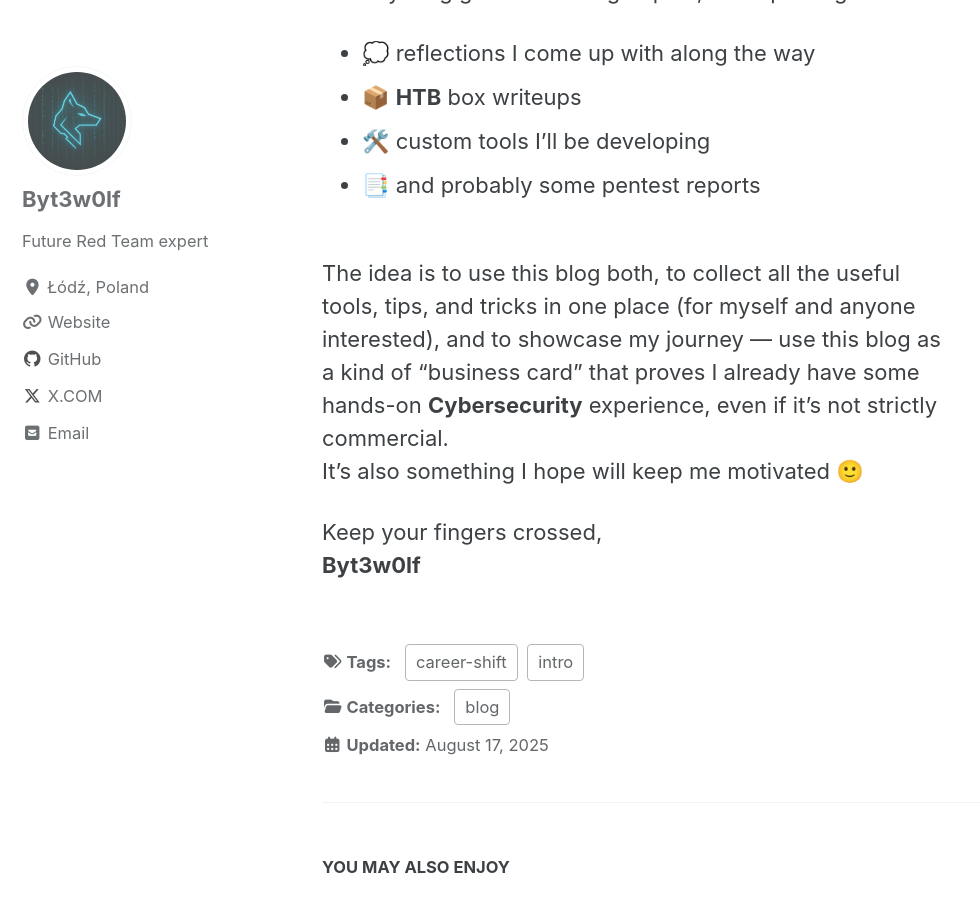
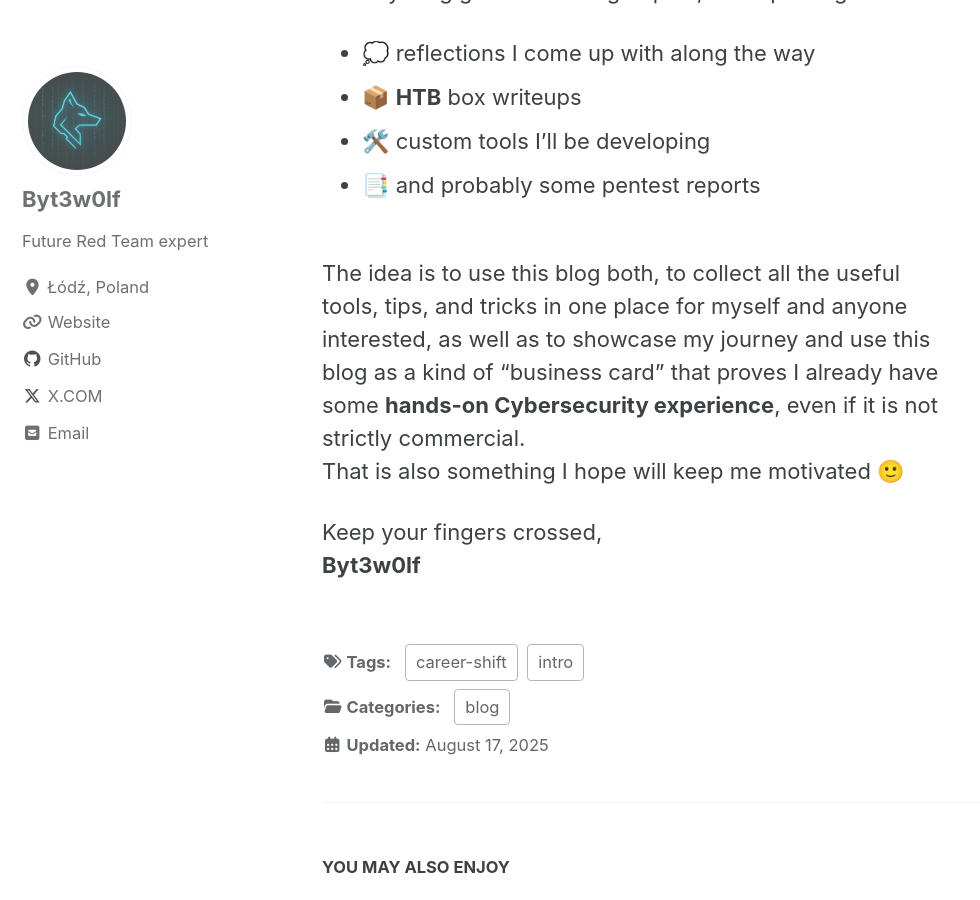
Before and after one commit to Byt3w0lf/byt3w0lf.github.io, a Jekyll site: the page built from _posts/2025-08-17-welcome.md, in a window 1280 px wide and 900 px high, scrolled down 1293 px. Shown: the whole window, without its empty margins (0-980 px from the left). Built offline with Jekyll 4.4.1, drawn with Linux system fonts in a browser that asks for light colours; cached includes are drawn as plain includes.

Commit message:
Another first post adjustment

```diff
--- a/_posts/2025-08-17-welcome.md
+++ b/_posts/2025-08-17-welcome.md
@@ -32,8 +32,8 @@ If everything goes according to plan, I’ll be posting:
 <br>
 <br>
 
-The idea is to use this blog both, to collect all the useful tools, tips, and tricks in one place (for myself and anyone interested), and to showcase my journey — use this blog as a kind of “business card” that proves I already have some hands-on **Cybersecurity** experience, even if it's not strictly commercial.<br>
-It’s also something I hope will keep me motivated 🙂
+The idea is to use this blog both, to collect all the useful tools, tips, and tricks in one place for myself and anyone interested, as well as to showcase my journey and use this blog as a kind of “business card” that proves I already have some **hands-on Cybersecurity experience**, even if it is not strictly commercial.<br>
+That is also something I hope will keep me motivated 🙂
 
 Keep your fingers crossed,<br>
 **Byt3w0lf**
```
